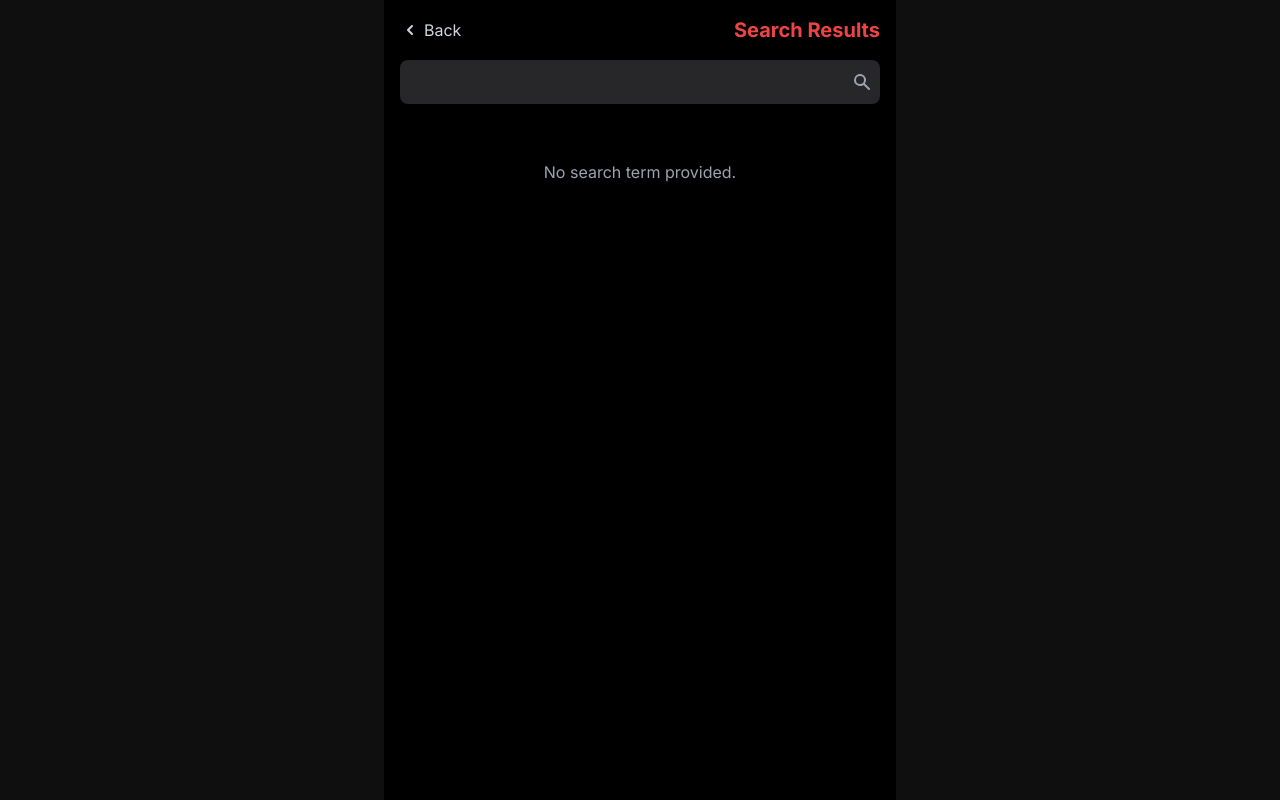
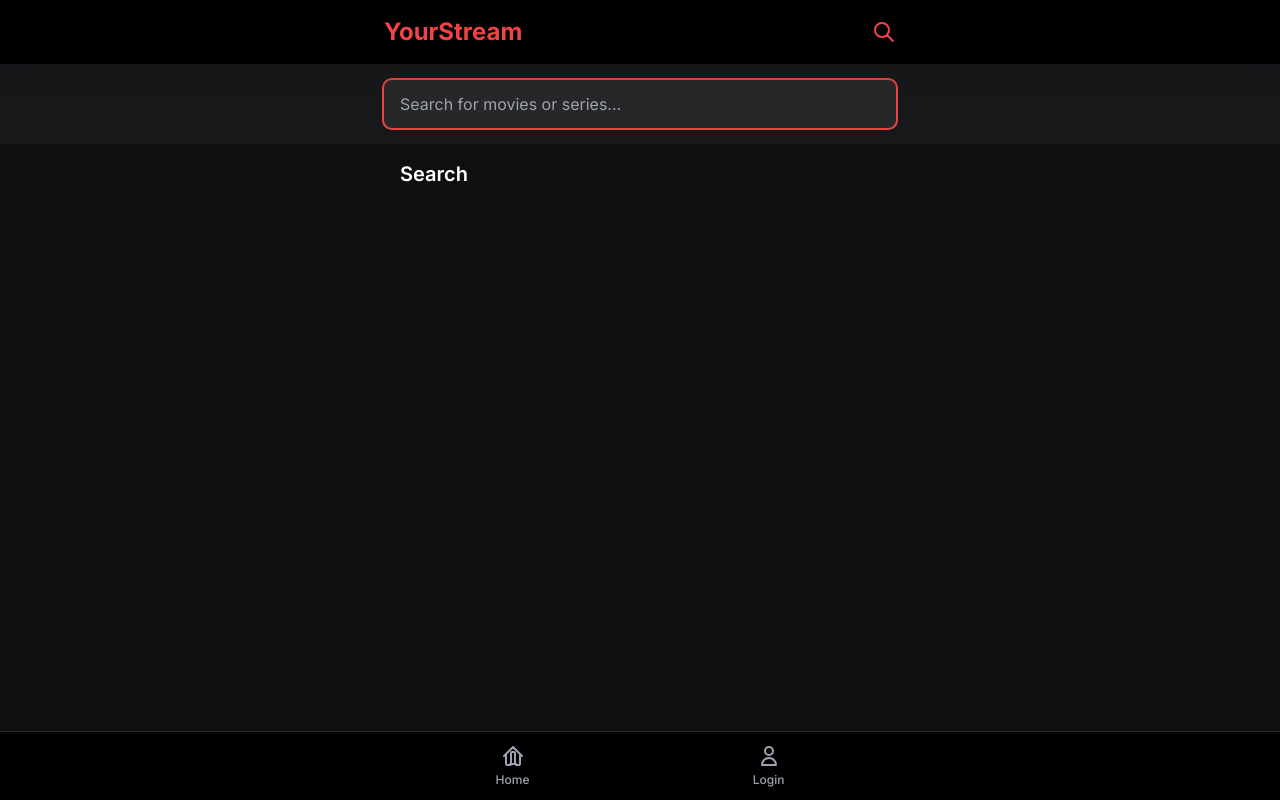
Before and after one commit to Appureddy143/infinity, a PHP site: page /search.php in a window 1280 px wide. Run offline with PHP 8.4, Linux system fonts and the light colour scheme; some libraries are stand-ins or nearby versions.

Commit message:
Update search.php

```diff
--- a/search.php
+++ b/search.php
@@ -1,11 +1,12 @@
 <?php
     session_start();
-    require_once 'db_connect.php'; // Use our new connection file
+    require_once 'db_connect.php';
 
-    // --- Data Initialization ---
-    $search_query = "";
+    $user_id = $_SESSION['user_id'] ?? null;
+    $username = $_SESSION['username'] ?? 'Guest';
     $results = [];
-    $error = null;
+    $search_query = '';
+    $error = '';
 
     if (isset($_GET['q'])) {
         $search_query = trim($_GET['q']);
@@ -14,31 +15,30 @@
             $error = "Please enter a search term.";
         } else {
             try {
-                // --- Perform REAL Search Query ---
-                // We use ILIKE for case-insensitive search in PostgreSQL
-                $like_query = "%" . $search_query . "%";
-
+                // Use ILIKE for case-insensitive search (PostgreSQL specific)
+                // Use LIKE for MySQL
                 $stmt = $pdo->prepare("
-                    SELECT * FROM movies
-                    WHERE
-                        title ILIKE ? OR
-                        genre ILIKE ? OR
-                        description ILIKE ?
-                    ORDER BY
-                        release_date DESC
-                    LIMIT 50
+                    SELECT movie_id, title, poster_url, type, language, description
+                    FROM movies
+                    WHERE title ILIKE ? OR description ILIKE ? OR genre ILIKE ?
+                    ORDER BY release_date DESC
                 ");
-
-                $stmt->execute([$like_query, $like_query, $like_query]);
+                $stmt->execute(['%' . $search_query . '%', '%' . $search_query . '%', '%' . $search_query . '%']);
                 $results = $stmt->fetchAll(PDO::FETCH_ASSOC);
 
             } catch (PDOException $e) {
-                error_log($e->getMessage()); // Log error
-                $error = "An error occurred during the search. Please try again.";
+                error_log($e->getMessage());
+                $error = "A database error occurred during the search.";
             }
         }
-    } else {
-        $error = "No search term provided.";
+    }
+
+    // Helper function to create the link
+    function get_movie_link($item) {
+        if ($item['type'] == 'series') {
+            return "series.php?movie_id=" . htmlspecialchars($item['movie_id']);
+        }
+        return "details.php?movie_id=" . htmlspecialchars($item['movie_id']);
     }
 ?>
 <!DOCTYPE html>
@@ -50,76 +50,105 @@
     <script src="https://cdn.tailwindcss.com"></script>
     <link href="https://fonts.googleapis.com/css2?family=Inter:wght@400;500;600;700&display=swap" rel="stylesheet">
     <style>
-        body {
-            font-family: 'Inter', sans-serif;
-            background-color: #0f0f0f;
-            color: #ffffff;
-        }
+        body { font-family: 'Inter', sans-serif; background-color: #0f0f0f; color: #ffffff; }
     </style>
 </head>
-<body class="antialiased">
+<body class="antialiased pb-24">
 
-    <div class="container mx-auto max-w-lg min-h-screen bg-black p-4">
-
-        <!-- Back Button & Header -->
-        <header class="mb-4 flex items-center justify-between">
-            <a href="index.php" class="text-gray-300 hover:text-white transition-colors duration-200 flex items-center">
-                <svg xmlns="http://www.w3.org/2000/svg" class="h-5 w-5 mr-1" viewBox="0 0 20 20" fill="currentColor">
-                    <path fill-rule="evenodd" d="M12.707 5.293a1 1 0 010 1.414L9.414 10l3.293 3.293a1 1 0 01-1.414 1.414l-4-4a1 1 0 010-1.414l4-4a1 1 0 011.414 0z" clip-rule="evenodd" />
+    <!-- Header -->
+    <header class="bg-black sticky top-0 z-50 py-4 px-4 shadow-lg shadow-zinc-900/50">
+        <div class="container mx-auto max-w-lg flex justify-between items-center">
+            <h1 class="text-2xl font-bold text-red-500">YourStream</h1>
+            <!-- Search Icon -->
+            <button id="search-btn" class="text-red-500"> <!-- Active -->
+                <svg xmlns="http://www.w3.org/2000/svg" class="h-6 w-6" fill="none" viewBox="0 0 24 24" stroke="currentColor">
+                    <path stroke-linecap="round" stroke-linejoin="round" stroke-width="2" d="M21 21l-6-6m2-5a7 7 0 11-14 0 7 7 0 0114 0z" />
                 </svg>
-                Back
-            </a>
-            <h1 class="text-xl font-bold text-red-500">Search Results</h1>
+            </button>
+        </div>
     </header>
 
-        <!-- Search Form (optional, for re-searching) -->
-        <div class="mb-6">
-            <form action="search.php" method="GET" class="relative">
-                <input type="search" name="q" value="<?php echo htmlspecialchars($search_query); ?>" class="w-full bg-zinc-800 text-white placeholder-gray-400 rounded-lg py-2.5 px-4 focus:outline-none focus:ring-2 focus:ring-red-500" required>
-                <button type="submit" class="absolute right-2 top-1/2 -translate-y-1/2 text-gray-400 hover:text-white">
-                    <svg xmlns="http://www.w3.org/2000/svg" class="h-5 w-5" viewBox="0 0 20 20" fill="currentColor">
-                        <path fill-rule="evenodd" d="M8 4a4 4 0 100 8 4 4 0 000-8zM2 8a6 6 0 1110.89 3.476l4.817 4.817a1 1 0 01-1.414 1.414l-4.816-4.816A6 6 0 012 8z" clip-rule="evenodd" />
-                    </svg>
-                </button>
+    <!-- Search Bar (Visible by default on this page) -->
+    <div id="search-bar" class="bg-zinc-900 p-4 sticky top-[64px] z-40">
+        <form action="search.php" method="GET" class="container mx-auto max-w-lg">
+            <input type="search" name="q" class="w-full bg-zinc-800 text-white placeholder-gray-400 rounded-lg py-3 px-4 focus:outline-none focus:ring-2 focus:ring-red-500" placeholder="Search for movies or series..." value="<?php echo htmlspecialchars($search_query); ?>">
         </form>
     </div>
 
+    <!-- Main Content -->
+    <main class="container mx-auto max-w-lg p-4">
+
+        <h2 class="text-xl font-semibold mb-4">
+            <?php if (!empty($search_query)): ?>
+                Search results for "<?php echo htmlspecialchars($search_query); ?>"
+            <?php else: ?>
+                Search
+            <?php endif; ?>
+        </h2>
+
+        <?php if ($error): ?>
+            <p class="text-red-400"><?php echo htmlspecialchars($error); ?></p>
+        <?php endif; ?>
+
+        <?php if (empty($results) && !empty($search_query) && !$error): ?>
+            <p class="text-gray-400">No results found for "<?php echo htmlspecialchars($search_query); ?>".</p>
+        <?php endif; ?>
+
         <!-- Results Grid -->
-        <main>
-            <?php if ($error): ?>
-                <div class="text-center text-gray-400 p-8">
-                    <p><?php echo htmlspecialchars($error); ?></p>
+        <div class="grid grid-cols-2 sm:grid-cols-3 gap-4">
+            <?php foreach ($results as $item): ?>
+                <a href="<?php echo get_movie_link($item); ?>" class="bg-zinc-900 rounded-lg overflow-hidden shadow-md hover:bg-zinc-800 transition-colors duration-200">
+                    <div class="relative">
+                        <img src="<?php echo htmlspecialchars($item['poster_url']); ?>" alt="<?php echo htmlspecialchars($item['title']); ?>" class="w-full h-48 object-cover" onerror="this.src='httpsRead.co/200x288/000000/ffffff?text=Error'">
+                        <span class="absolute top-2 left-2 bg-red-600/80 backdrop-blur-sm text-white text-xs font-semibold px-2 py-0.5 rounded-md"><?php echo htmlspecialchars($item['language']); ?></span>
                     </div>
-            <?php elseif (empty($results) && !empty($search_query)): ?>
-                <div class="text-center text-gray-400 p-8">
-                    <p>No results found for "<strong><?php echo htmlspecialchars($search_query); ?></strong>".</p>
-                    <p class="text-sm mt-2">Try searching for a different movie or series.</p>
-                </div>
-            <?php elseif (!empty($results)): ?>
-                <p class="text-gray-300 mb-4">Showing results for "<strong><?php echo htmlspecialchars($search_query); ?></strong>"</p>
-
-                <div class="grid grid-cols-3 gap-3">
-                    <?php foreach ($results as $item): ?>
-                        <?php
-                            // Determine link based on type
-                            $details_link = "details.php?id=" . $item['movie_id'];
-                            if (isset($item['type']) && $item['type'] == 'series') {
-                                $details_link = "series.php?id=" . $item['movie_id'];
-                            }
-                        ?>
-                        <a href="<?php echo htmlspecialchars($details_link); ?>" class="block relative rounded-lg overflow-hidden group">
-                            <img src="<?php echo htmlspecialchars($item['poster_url']); ?>" alt="<?php echo htmlspecialchars($item['title']); ?>" class="w-full h-auto object-cover transition-transform duration-300 group-hover:scale-105" onerror="this.src='https://placehold.co/400x600/1a1a1a/ffffff?text=Poster+Error'">
-                            <span class="absolute top-1 left-1 bg-black bg-opacity-70 text-white text-xs px-2 py-0.5 rounded"><?php echo htmlspecialchars($item['language']); ?></span>
-                            <div class="absolute bottom-0 left-0 right-0 p-2 bg-gradient-to-t from-black via-black/70 to-transparent">
-                                <h3 class="text-sm font-medium text-white truncate"><?php echo htmlspecialchars($item['title']); ?></h3>
+                    <div class="p-3">
+                        <h3 class="font-semibold text-sm truncate"><?php echo htmlspecialchars($item['title']); ?></h3>
+                        <p class="text-xs text-gray-400 capitalize"><?php echo htmlspecialchars($item['type']); ?></p>
                     </div>
                 </a>
             <?php endforeach; ?>
         </div>
-            <?php endif; ?>
+
     </main>
 
+    <!-- Bottom Navigation -->
+    <nav class="fixed bottom-0 left-0 right-0 bg-black border-t border-zinc-800 shadow-lg z-50">
+        <div class="container mx-auto max-w-lg flex justify-around py-3">
+            <!-- Home -->
+            <a href="index.php" class="flex flex-col items-center justify-center text-gray-400 hover:text-red-500 transition-colors duration-200">
+                <svg xmlns="http://www.w3.org/2000/svg" class="h-6 w-6" fill="none" viewBox="0 0 24 24" stroke="currentColor">
+                    <path stroke-linecap="round" stroke-linejoin="round" stroke-width="2" d="M3 12l2-2m0 0l7-7 7 7M5 10v10a1 1 0 001 1h3m10-11l2 2m-2-2v10a1 1 0 01-1 1h-3m-6 0a1 1 0 001-1V9a1 1 0 011-1h2a1 1 0 011 1v10a1 1 0 001 1m-6 0h6" />
+                </svg>
+                <span class="text-xs font-medium mt-1">Home</span>
+            </a>
+
+            <!-- Profile -->
+            <a href="<?php echo $user_id ? 'profile.php' : 'login.php'; ?>" class="flex flex-col items-center justify-center text-gray-400 hover:text-red-500 transition-colors duration-200">
+                <svg xmlns="http://www.w3.org/2000/svg" class="h-6 w-6" fill="none" viewBox="0 0 24 24" stroke="currentColor">
+                    <path stroke-linecap="round" stroke-linejoin="round" stroke-width="2" d="M16 7a4 4 0 11-8 0 4 4 0 018 0zM12 14a7 7 0 00-7 7h14a7 7 0 00-7-7z" />
+                </svg>
+                <span class="text-xs font-medium mt-1"><?php echo $user_id ? 'Profile' : 'Login'; ?></span>
+            </a>
         </div>
+    </nav>
 
+    <script>
+        document.addEventListener('DOMContentLoaded', () => {
+            const searchBtn = document.getElementById('search-btn');
+            const searchBar = document.getElementById('search-bar');
+
+            // Toggle search bar
+            searchBtn.addEventListener('click', () => {
+                searchBar.classList.toggle('hidden');
+            });
+
+            // Focus the search input on this page
+            const searchInput = searchBar.querySelector('input[type="search"]');
+            if (searchInput) {
+                searchInput.focus();
+            }
+        });
+    </script>
 </body>
 </html>
```
Lines whose indentation alone changed are shown as unchanged.
